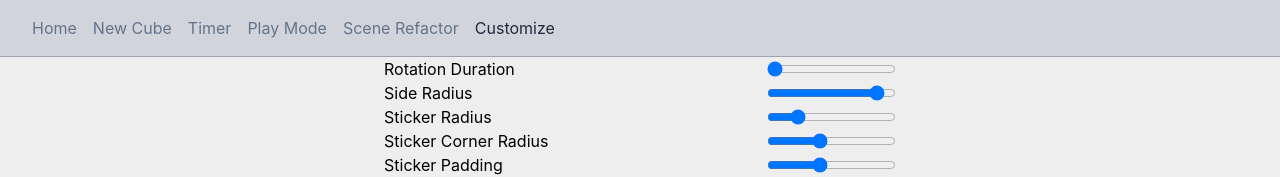
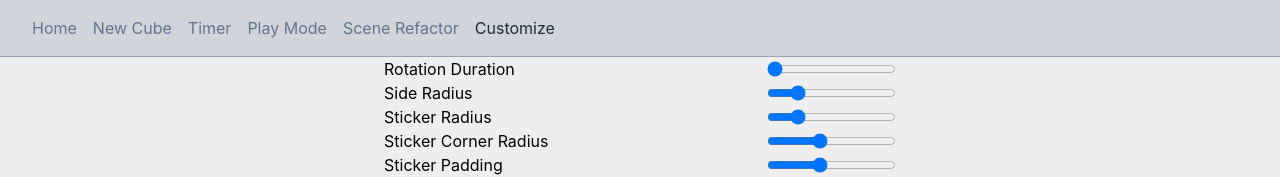
Before and after one commit to McHeisenburglar/rubiks-cube-3d-vite, a React (Vite) app: page /rubiks-cube-3d-vite/customize-panel in a window 1280 px wide. Shown: the top 177 px of the page. Built offline with nearby package versions, Linux system fonts and the light colour scheme.

Commit message:
Refactored with useState.

```diff
--- a/src/components/ui/customize/CustomizePanel.tsx
+++ b/src/components/ui/customize/CustomizePanel.tsx
@@ -1,4 +1,4 @@
-import React, { useMemo, useRef } from 'react'
+import React, { useEffect, useMemo, useRef, useState } from 'react'
 import { CubeComponent } from '../../scene-refactor/Main'
 import { CubeWithPos } from '../../../ts/CubeClass3'
 import { useDocumentTitle } from './useDocumentTitle'
@@ -22,6 +22,28 @@ const Component: React.FC<IProps> = () => {
 		'--sticker-padding': '8px',
 	} as React.CSSProperties
 
+	interface StyleConfig {
+		[key: string]: number
+	}
+
+	const [styleState, setStyleState] = useState<StyleConfig>({
+		'rotation-duration': 0.1,
+		'side-radius': 4,
+		'sticker-radius': 4,
+		'sticker-corner-radius': 8,
+		'sticker-padding': 8,
+	})
+	const setCSS = (property: string, value: string) => {
+		if (!styleRef.current) return null
+		styleRef.current.style.setProperty(property, value)
+	}
+
+	useEffect(() => {
+		styleOptions.forEach((style) => {
+			setCSS(style.styleProperty, styleState[style.id].toString() + style.unit)
+		})
+	}, [styleState])
+
 	const styleRef = useRef<HTMLDivElement>(null)
 
 	type CSSOption = {
@@ -30,21 +52,8 @@ const Component: React.FC<IProps> = () => {
 		styleProperty: string
 		minValue: number
 		maxValue: number
-		// value: number | string
-		defaultValue: number
+		steps?: number
 		unit: string
-	}
-
-	const setCSS = (property: string, value: string) => {
-		if (!styleRef.current) return null
-		styleRef.current.style.setProperty(property, value)
-	}
-
-	const getCSSValue = (property: string) => {
-		if (!styleRef.current) return null
-		return parseFloat(
-			getComputedStyle(styleRef.current).getPropertyValue(property)
-		)
 	}
 
 	const styleOptions: CSSOption[] = [
@@ -54,7 +63,7 @@ const Component: React.FC<IProps> = () => {
 			styleProperty: '--rotation-duration',
 			minValue: 0.1,
 			maxValue: 1,
-			defaultValue: 0.1,
+			steps: 0.1,
 			unit: 's',
 		},
 		{
@@ -63,7 +72,6 @@ const Component: React.FC<IProps> = () => {
 			styleProperty: '--side-radius',
 			minValue: 0,
 			maxValue: 20,
-			defaultValue: 18,
 			unit: 'px',
 		},
 		{
@@ -72,7 +80,6 @@ const Component: React.FC<IProps> = () => {
 			styleProperty: '--sticker-radius',
 			minValue: 0,
 			maxValue: 20,
-			defaultValue: 4,
 			unit: 'px',
 		},
 		{
@@ -81,7 +88,6 @@ const Component: React.FC<IProps> = () => {
 			styleProperty: '--sticker-corner-radius',
 			minValue: 0,
 			maxValue: 20,
-			defaultValue: 8,
 			unit: 'px',
 		},
 		{
@@ -90,7 +96,6 @@ const Component: React.FC<IProps> = () => {
 			styleProperty: '--sticker-padding',
 			minValue: 0,
 			maxValue: 20,
-			defaultValue: 8,
 			unit: 'px',
 		},
 	]
@@ -99,13 +104,8 @@ const Component: React.FC<IProps> = () => {
 		e: React.ChangeEvent<HTMLInputElement>,
 		option: CSSOption
 	) {
-		const value = e.target.value
-		console.log(
-			'setting option',
-			option.styleProperty,
-			`${value}${option.unit}`
-		)
-		setCSS(option.styleProperty, `${value}${option.unit}`)
+		const newValue = parseFloat(e.target.value)
+		setStyleState({ ...styleState, [option.id]: newValue })
 	}
 
 	return (
@@ -118,10 +118,11 @@ const Component: React.FC<IProps> = () => {
 							<input
 								type="range"
 								name={option.id}
-								value={getCSSValue(option.styleProperty) || option.defaultValue}
+								value={styleState[option.id]}
 								id={option.id}
 								min={option.minValue}
 								max={option.maxValue}
+								step={option.steps || 1}
 								onChange={(e) => handleInputChange(e, option)}
 							/>
 						</li>
```
